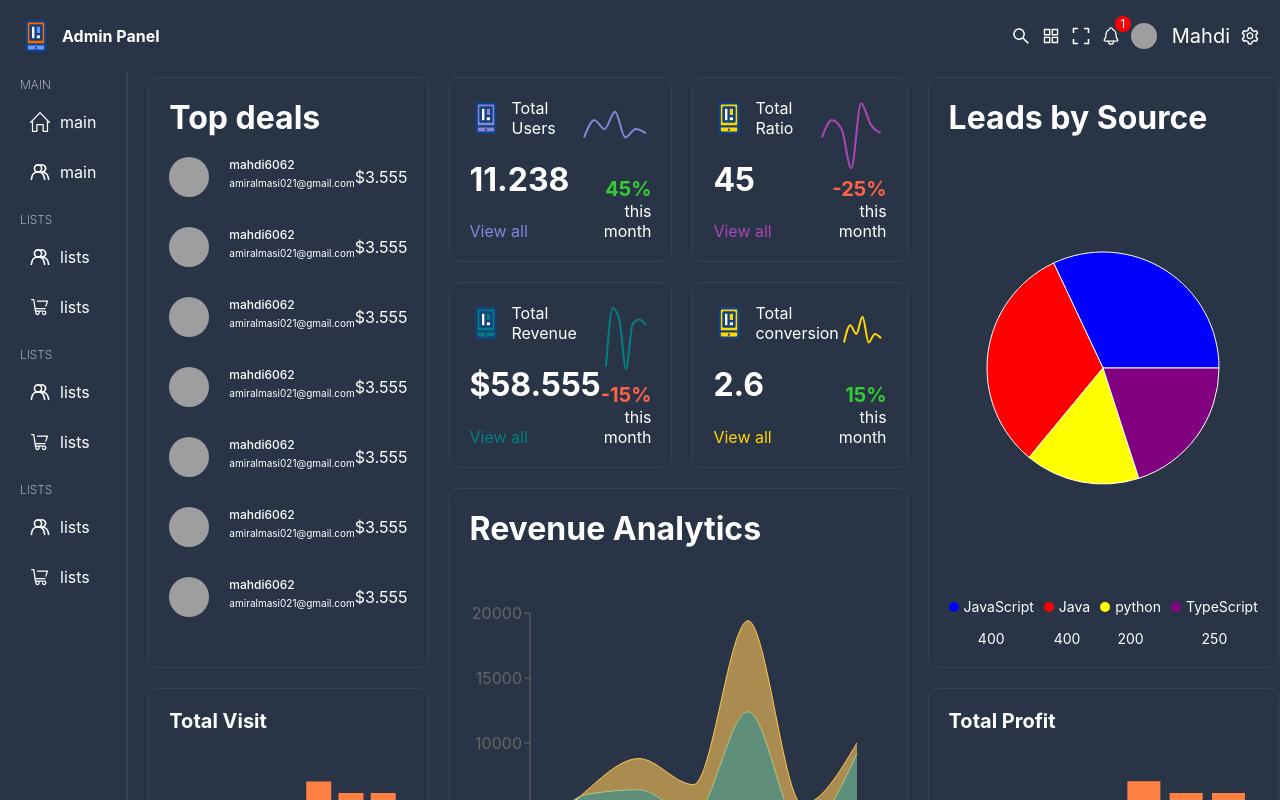
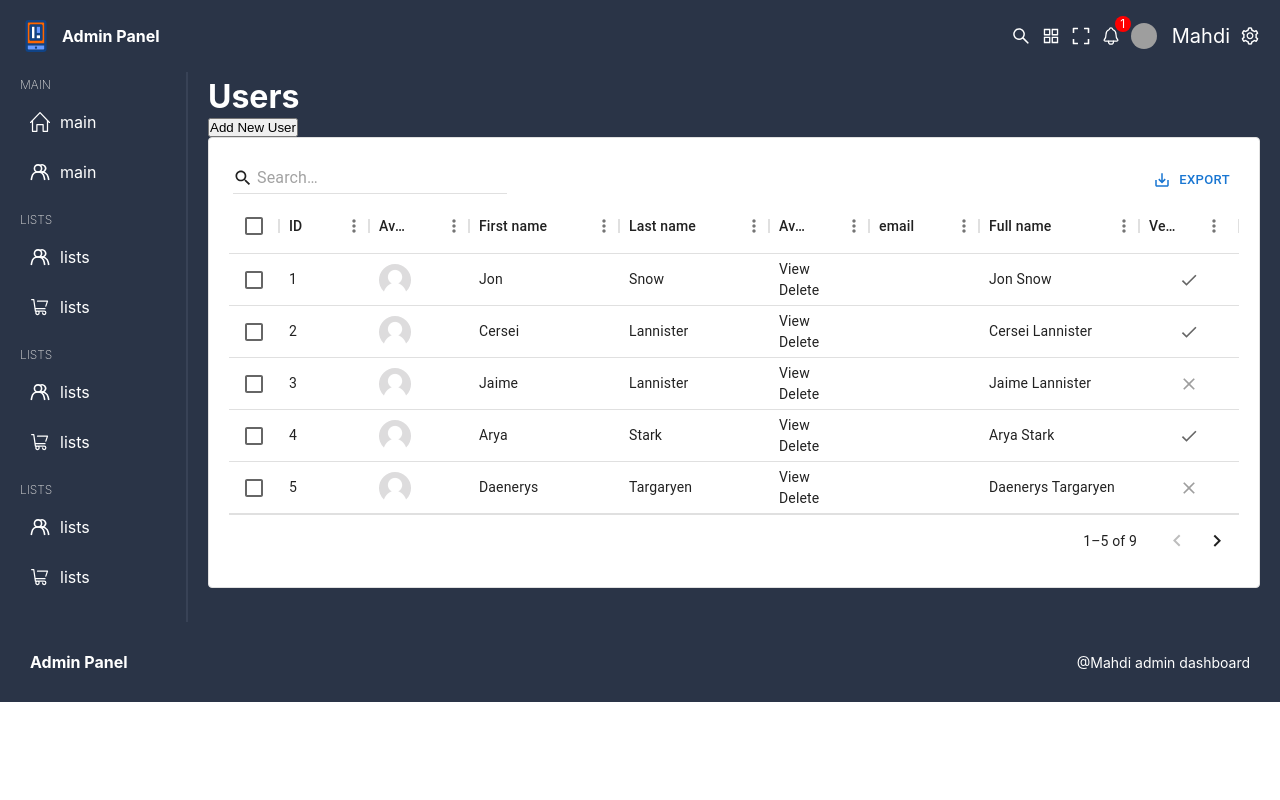
Before and after one commit to itsmahdi62/admin-panel, a React (Create React App) app: page /users in a window 1280 px wide. Shown: the top 800 px of the page. Built offline with nearby package versions, Linux system fonts and the light colour scheme; grey boxes are pictures that could not be loaded.

Commit message:
Try to make information of users dynamic

```diff
--- a/package.json
+++ b/package.json
@@ -3,6 +3,10 @@
   "version": "0.1.0",
   "private": true,
   "dependencies": {
+    "@emotion/react": "^11.11.1",
+    "@emotion/styled": "^11.11.0",
+    "@mui/material": "^5.14.7",
+    "@mui/x-data-grid": "^6.12.0",
     "@testing-library/jest-dom": "^5.17.0",
     "@testing-library/react": "^13.4.0",
     "@testing-library/user-event": "^13.5.0",
--- a/src/App.tsx
+++ b/src/App.tsx
@@ -21,10 +21,6 @@
         },
         {
           path: "users",
-          element: (<Home />)
-        },
-        {
-          path: "/",
           element: (<Users />)
         },
         {
--- a/src/Data.ts
+++ b/src/Data.ts
@@ -270,3 +270,17 @@
         },
     ]
 }
+
+export const usersDeatails = [
+    { id: 1, lastName: 'Snow', firstName: 'Jon', age: 35 ,status:true },
+    { id: 2, lastName: 'Lannister', firstName: 'Cersei', age: 42 ,status:true},
+    { id: 3, lastName: 'Lannister', firstName: 'Jaime', age: 45 },
+    { id: 4, lastName: 'Stark', firstName: 'Arya', age: 16 ,status:true},
+    { id: 5, lastName: 'Targaryen', firstName: 'Daenerys', age: null },
+    { id: 6, lastName: 'Melisandre', firstName: null, age: 150 },
+    { id: 7, lastName: 'Clifford', firstName: 'Ferrara', age: 44 },
+    { id: 8, lastName: 'Frances', firstName: 'Rossini', age: 36 },
+    { id: 9, lastName: 'Roxie', firstName: 'Harvey', age: 65 },
+    // { id: 1, lastName: 'Snow', firstName: 'Jon', age: 35 ,emai:"amiralmasi021@gmail.com" , phone:"09391395538" , verified :true},
+    // { id: 2, lastName: 'Lannister', firstName: 'Cersei', age: 42 ,emai:"amiralmasi021@gmail.com" , phone:"09391395538" , verified :true},
+  ];
--- a/src/components/BigChartBox/BigChartBox.tsx
+++ b/src/components/BigChartBox/BigChartBox.tsx
@@ -1,4 +1,4 @@
-import { Area, AreaChart, CartesianGrid, ResponsiveContainer, YAxis , XAxis, Tooltip} from "recharts";
+import { Area, AreaChart, ResponsiveContainer, YAxis , XAxis, Tooltip} from "recharts";
 import "./BigChartBox.scss"
 const data = [
     {
--- /dev/null
+++ b/src/components/DataTable/DataTable.scss
@@ -0,0 +1,20 @@
+.dataTable{
+    .dataGrid{
+        background-color: white;
+        padding: 20px;
+
+
+        .MuiDataGrid-toolbarContainer{
+            flex-direction: row-reverse;
+        }
+
+        img{
+            width: 32px;
+            height: 32px;
+            border-radius: 50%;
+            object-fit: cover;
+        }
+
+
+    }
+}
--- /dev/null
+++ b/src/components/DataTable/DataTable.tsx
@@ -0,0 +1,40 @@
+import { DataGrid, GridColDef, GridToolbar, GridValueGetterParams } from "@mui/x-data-grid";
+import "./DataTable.scss"
+
+type Props = {
+  columns:GridColDef[],
+  rows:object[],
+}
+
+const DataTable = (props:Props) => {
+
+
+    return ( <div className="dataTable">
+        <DataGrid className="dataGrid"
+        rows={props.rows}
+        columns={props.columns}
+        initialState={{
+          pagination: {
+            paginationModel: {
+              pageSize: 5,
+            },
+          },
+        }}
+        slots={{toolbar:GridToolbar}}
+        slotProps={{
+            toolbar:{
+                showQuickFilter:true,
+                quickFilterProps:{debounceMs:500},
+            }
+        }}
+        pageSizeOptions={[5]}
+        checkboxSelection
+        disableRowSelectionOnClick
+        disableColumnFilter
+        disableDensitySelector
+        disableColumnSelector
+      />
+    </div> );
+}
+
+export default DataTable;
--- a/src/pages/Users/Users.tsx
+++ b/src/pages/Users/Users.tsx
@@ -1,7 +1,79 @@
+import { GridColDef, GridValueGetterParams } from "@mui/x-data-grid";
+import DataTable from "../../components/DataTable/DataTable";
 import "./Users.scss"
+import { usersDeatails } from "../../Data";
+
+const columns: GridColDef[] = [
+    { field: 'id', headerName: 'ID', width: 90 },
+    {
+      field :"avatar" , headerName:"Avatar" ,width:100,
+      renderCell:(params) =>{
+         return <img src={params.row.img || '/noavatar.png'} alt="" />
+        }
+    },
+    {
+        field: 'firstName',
+        headerName: 'First name',
+        width: 150,
+        editable: true,
+    },
+    {
+        field: 'lastName',
+        headerName: 'Last name',
+        width: 150,
+        editable: true,
+    },
+    {
+      field :"Actions" , headerName:"Avatar" ,width:100,
+      renderCell:(params) =>{
+         return <div className="actions">
+            <div className="view">View</div>
+            <div className="delete">Delete</div>
+         </div>
+        }
+    },
+    {
+      field: 'email',
+      headerName: 'email',
+      type: 'string',
+      width: 110,
+      editable: true,
+    },
+    {
+      field: 'fullName',
+      headerName: 'Full name',
+      description: 'This column has a value getter and is not sortable.',
+      sortable: false,
+      width: 160,
+      valueGetter: (params: GridValueGetterParams) =>
+        `${params.row.firstName || ''} ${params.row.lastName || ''}`,
+    },
+    {
+        field:"status" , headerName:"Verified",width:100,type:"boolean"
+    },
+  ];
+
+//   const rows = [
+//     { id: 1, lastName: 'Snow', firstName: 'Jon', age: 35 ,status:true},
+//     { id: 2, lastName: 'Lannister', firstName: 'Cersei', age: 42 ,status:true},
+//     { id: 3, lastName: 'Lannister', firstName: 'Jaime', age: 45 },
+//     { id: 4, lastName: 'Stark', firstName: 'Arya', age: 16 ,status:true},
+//     { id: 5, lastName: 'Targaryen', firstName: 'Daenerys', age: null },
+//     { id: 6, lastName: 'Melisandre', firstName: null, age: 150 },
+//     { id: 7, lastName: 'Clifford', firstName: 'Ferrara', age: 44 },
+//     { id: 8, lastName: 'Frances', firstName: 'Rossini', age: 36 },
+//     { id: 9, lastName: 'Roxie', firstName: 'Harvey', age: 65 },
+//   ];
+
 
 const Users = () => {
-    return ( <div>Users</div> );
+    return ( <div className="users">
+        <div className="info">
+            <h1>Users</h1>
+            <button>Add New User</button>
+        </div>
+        <DataTable columns={columns} rows={usersDeatails} />
+    </div> );
 }
 
 export default Users;
```
Also changed, not shown: 1 other file (tests, documents, lock files or other folders). Lines whose indentation alone changed are shown as unchanged.
